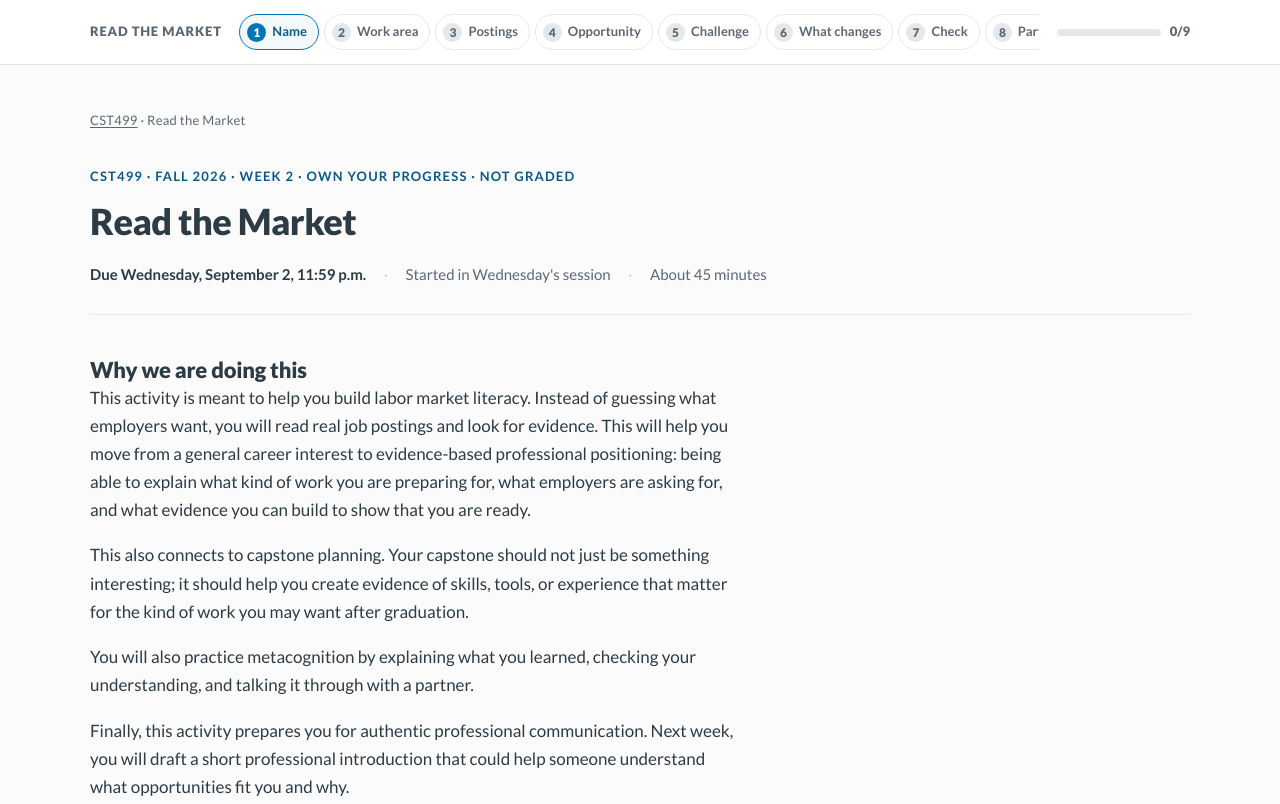
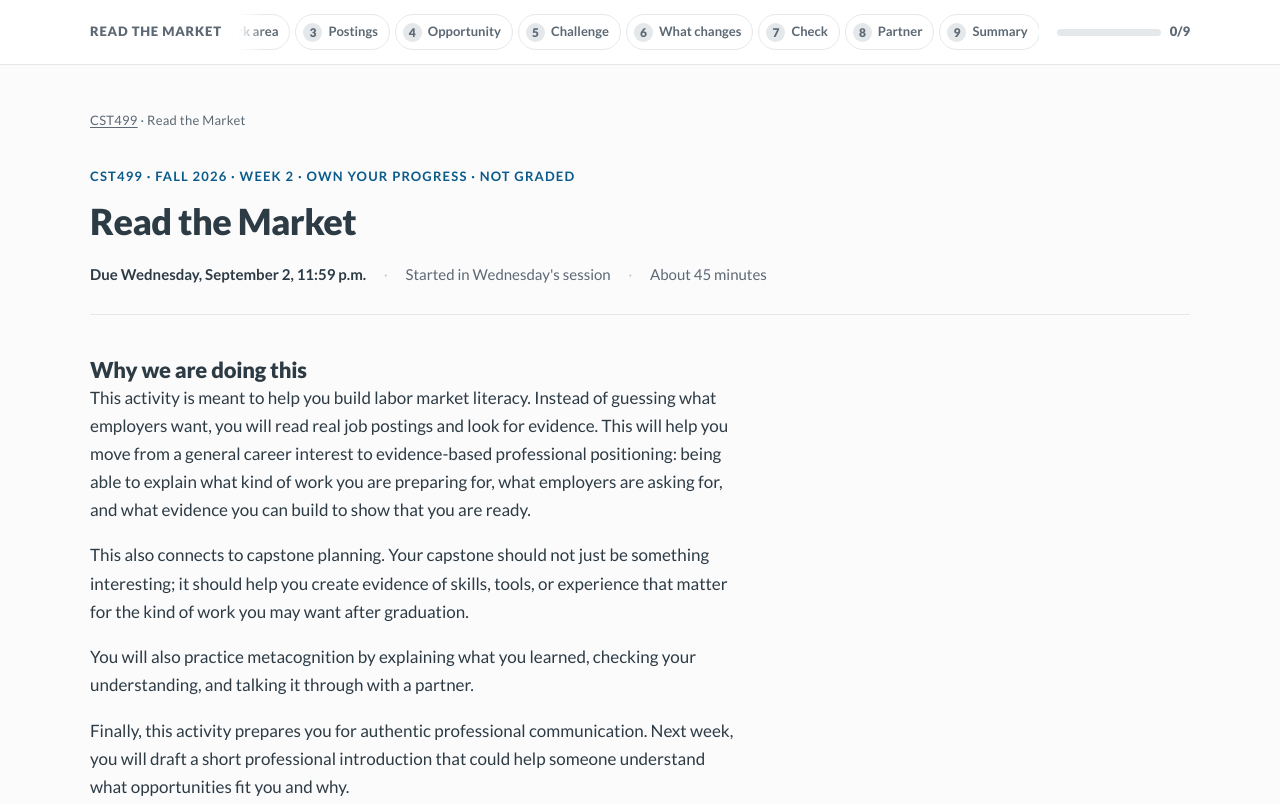
Before and after one commit to romanf88-arch/romanf88-arch.github.io, a plain HTML site: page cst499/read-the-market.html in a window 1280 px wide. Shown: the top 804 px of the page. Drawn offline with Linux system fonts and the light colour scheme.

Commit message:
Fix wheel scrolling fought by scroll-spy; add edge fades to step rail

```diff
--- a/cst499/read-the-market.html
+++ b/cst499/read-the-market.html
@@ -31,7 +31,10 @@
   --radius:8px; --font:"Lato","Helvetica Neue",Helvetica,Arial,sans-serif; --rail-h:64px;
 }
 *,*::before,*::after{box-sizing:border-box}
-html{-webkit-text-size-adjust:100%;scroll-behavior:smooth;scroll-padding-top:calc(var(--rail-h) + 16px)}
+/* No scroll-behavior:smooth on the root. It makes any scrollIntoView call
+   animate the whole document, which fights the user's wheel. Anchor clicks
+   opt into smooth individually in the script. */
+html{-webkit-text-size-adjust:100%;scroll-padding-top:calc(var(--rail-h) + 16px)}
 body{margin:0;background:var(--ground);color:var(--text);font-family:var(--font);
   font-size:var(--fs-base);line-height:var(--lh-body);-webkit-font-smoothing:antialiased}
 img{max-width:100%}
@@ -64,8 +67,13 @@ h1{font-size:var(--fs-2xl);line-height:var(--lh-tight);font-weight:900;margin:0
   display:flex;align-items:center;gap:var(--sp-3);height:var(--rail-h)}
 .rail-label{font-size:var(--fs-xs);font-weight:900;letter-spacing:.06em;text-transform:uppercase;
   color:var(--muted);white-space:nowrap}
-.steps{display:flex;gap:5px;overflow-x:auto;flex:1;scrollbar-width:none;padding:2px 0}
+.steps{display:flex;gap:5px;overflow-x:auto;flex:1;scrollbar-width:none;padding:2px 0;
+  scroll-behavior:smooth;-webkit-overflow-scrolling:touch}
 .steps::-webkit-scrollbar{display:none}
+/* fade the ends so a clipped chip reads as "there is more", not as a broken edge */
+.steps[data-l="1"][data-r="1"]{mask-image:linear-gradient(90deg,transparent 0,#000 26px,#000 calc(100% - 26px),transparent 100%)}
+.steps[data-l="1"][data-r="0"]{mask-image:linear-gradient(90deg,transparent 0,#000 26px)}
+.steps[data-l="0"][data-r="1"]{mask-image:linear-gradient(90deg,#000 calc(100% - 26px),transparent 100%)}
 .step{display:inline-flex;align-items:center;gap:6px;white-space:nowrap;padding:6px 11px 6px 7px;
   border-radius:100px;border:1px solid var(--border-light);background:#fff;color:var(--muted);
   font-size:var(--fs-xs);font-weight:700;text-decoration:none;transition:.15s}
@@ -830,12 +838,52 @@ footer.pagefoot a{color:var(--blue-dark)}
         var chip = document.querySelector('.step[data-for="' + id + '"]');
         if (chip){
           chip.setAttribute("data-state", "current");
-          chip.scrollIntoView({ block:"nearest", inline:"nearest" });
+          keepChipVisible(chip);
         }
       });
     }, { rootMargin:"-70px 0px -62% 0px", threshold:0 });
     secs.forEach(function(s){ io.observe(s); });
   }
+
+  // Scroll ONLY the chip strip. Never scrollIntoView here: that would scroll
+  // the document too and fight the wheel.
+  var stepsEl = document.getElementById("steps");
+  function keepChipVisible(chip){
+    var pad = 12;
+    var left = chip.offsetLeft, right = left + chip.offsetWidth;
+    var viewL = stepsEl.scrollLeft, viewR = viewL + stepsEl.clientWidth;
+    if (left < viewL + pad) stepsEl.scrollLeft = Math.max(0, left - pad);
+    else if (right > viewR - pad) stepsEl.scrollLeft = right - stepsEl.clientWidth + pad;
+    edges();
+  }
+
+  // fade the ends so it is visible that more steps exist off-screen
+  function edges(){
+    var over = stepsEl.scrollWidth - stepsEl.clientWidth;
+    stepsEl.setAttribute("data-l", stepsEl.scrollLeft > 4 ? "1" : "0");
+    stepsEl.setAttribute("data-r", stepsEl.scrollLeft < over - 4 ? "1" : "0");
+  }
+  stepsEl.addEventListener("scroll", edges);
+  window.addEventListener("resize", edges);
+  edges();
+
+  // anchor clicks opt into smooth scrolling explicitly
+  [].slice.call(document.querySelectorAll('.step[href^="#"], .missing a')).forEach(function(a){
+    a.addEventListener("click", function(e){
+      var t = document.querySelector(this.getAttribute("href"));
+      if (!t) return;
+      e.preventDefault();
+      t.scrollIntoView({ behavior: "smooth", block: "start" });
+    });
+  });
+  document.getElementById("missingList").addEventListener("click", function(e){
+    var a = e.target.closest("a");
+    if (!a) return;
+    var t = document.querySelector(a.getAttribute("href"));
+    if (!t) return;
+    e.preventDefault();
+    t.scrollIntoView({ behavior: "smooth", block: "start" });
+  });
 
   restore();
   refresh();
```
